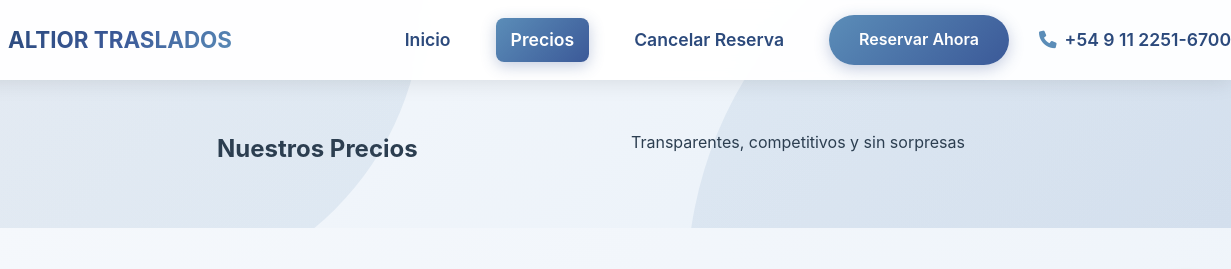
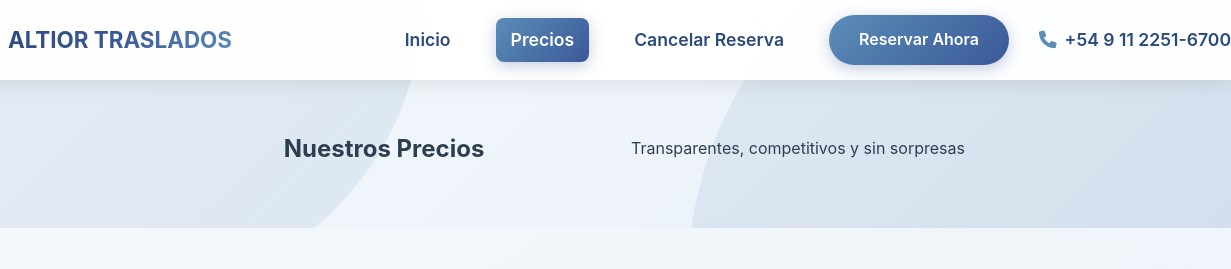
Before and after one commit to DiliannyArriaz/AltiorTraslados, a plain HTML site: page precios.html in a window 1280 px wide. Shown: the top 269 px of the page, 49-1280 px from the left. Drawn offline with Linux system fonts and the light colour scheme.

Commit message:
Añadido justify-items y align-items al hero-content de precios.html

```diff
--- a/css/styles.css
+++ b/css/styles.css
@@ -165,6 +165,11 @@ nav {
 .precios-hero {
     min-height: 20vh;
     padding: 60px 20px;
+}
+
+.precios-hero .hero-content {
+    justify-items: center;
+    align-items: center;
 }
 
 .hero::before {
```
